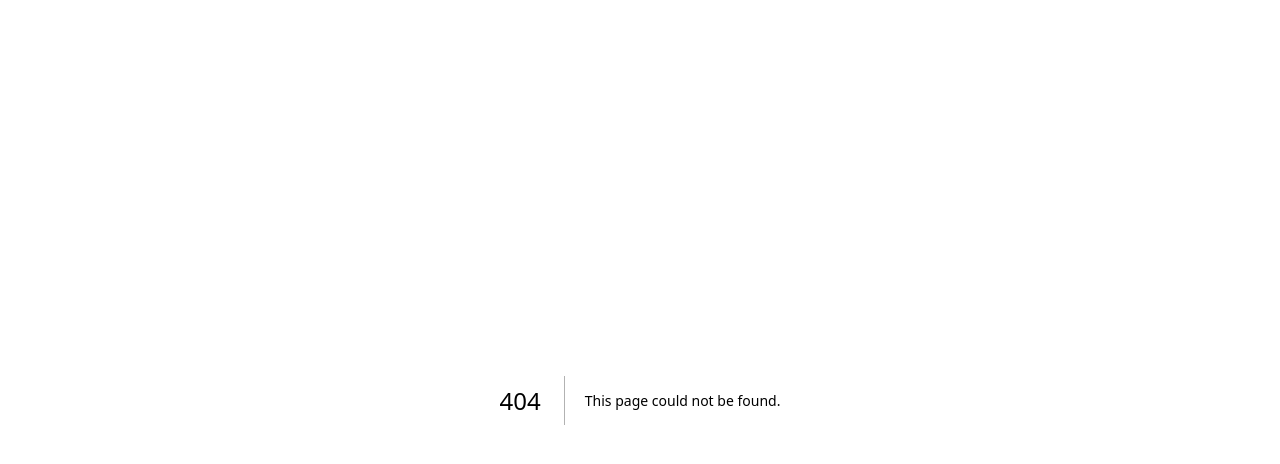
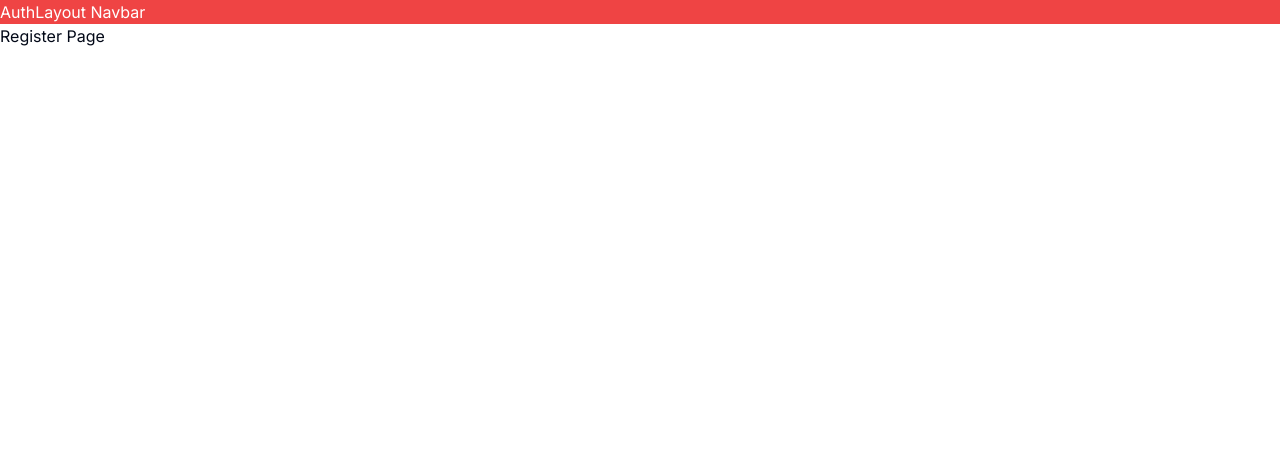
Before and after one commit to mike-shields-dev/next-auth-v5-tut, a Next.js app: page /auth/register in a window 1280 px wide. Before the commit this address had no page. Shown: the top 464 px of the page. Built offline with nearby package versions, Linux system fonts and the light colour scheme.

Commit message:
feat: Create RegisterPage component

```diff
--- /dev/null
+++ b/src/app/auth/register/page.tsx
@@ -0,0 +1,3 @@
+export default function RegisterPage() {
+  return <h1>Register Page</h1>;
+}
```
